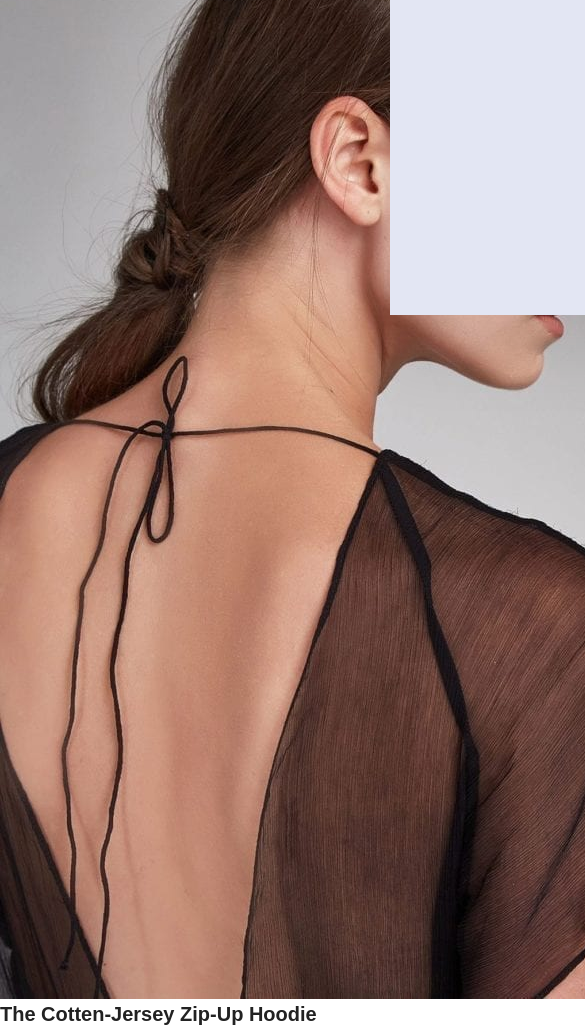
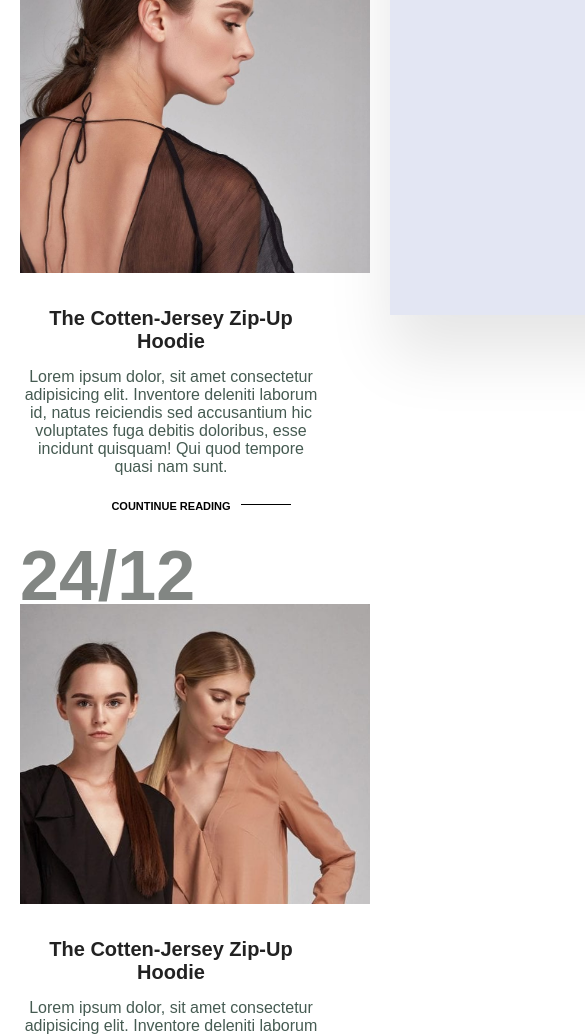
Before and after one commit to Praveenkr398/e-commerce-_Website, a plain HTML site: page blog.html in a window 390 px wide. Shown: the part 529-1565 px from the top of the page, 585 px wide, since content can reach past the window. Drawn offline with Linux system fonts and the light colour scheme.

Commit message:
styling our about and blog page

```diff
--- a/style.css
+++ b/style.css
@@ -599,6 +599,7 @@ footer .col a {
     font-weight: 600;
 }
 
+
 /* single product */
 
 #product-details{
@@ -659,6 +660,109 @@ footer .col a {
 #product-details .single-pro-details span{
     line-height: 25px;
 }
+
+
+/* Blog Page */
+#page-header.blog-header{
+ background-image: url(img/banner/b19.jpg);
+}
+#blog{
+    padding: 150px 150px 0 150px;
+}
+
+#blog .blog-box{
+    display: flex;
+    align-items: center;
+    width: 100%;
+    position: relative;
+    padding-bottom:90px ;
+}
+
+#blog .blog-img{
+    width: 50%;
+    margin-right: 40px;
+}
+
+#blog img{
+    width: 100%;
+    height: 300px;
+    object-fit: cover;
+}
+#blog .blog-details{
+    width: 50%;
+    padding-right: 48px;
+}
+
+#blog .blog-details a {
+    text-decoration: none;
+    font-size: 11px;
+    color: #000000;
+    font-weight: 700;
+    position: relative;
+    transition: 0.3s;
+}
+#blog .blog-details a::after{
+    content: "";
+    width: 50px;
+    height: 1px;
+    background-color: black;
+    position: absolute;
+    top: 4px;
+    right: -60px;
+}
+
+#blog .blog-details a:hover{
+    color: #088178;
+}
+
+#blog .blog-details a:hover::after{
+    background-color: #088;
+}
+
+#blog .blog-box h1{
+    position: absolute;
+    top: -60px;
+    left: 0;
+    font-size: 70px;
+    font-weight: 700;
+    color: #828683;
+    z-index: -1;
+}
+
+/* About Page */
+#page-header.about-header{
+    background-image: url(img/about/banner.png);
+}
+
+#about-head {
+    display: flex;
+    align-items: center;
+}
+#about-head img{
+    width: 50%;
+    height: auto;
+    border-radius: 30px;
+}
+#about-head div{
+    padding-left: 40px;
+}
+
+#about-app{
+    text-align: center;
+}
+
+#about-app .video{
+    width: 70%;
+    height: 70%;
+  margin: 30px auto 0 auto;
+}
+
+#about-app .video video{
+    width: 100%;
+    height: 100%;
+    border-radius: 20px;
+}
+
 
 /* start making responsive website */
 
@@ -843,4 +947,42 @@ footer .col a {
     #product-details .single-pro-details {
         width: 100%;
     }
+
+    /* blog page */
+    #blog{
+        padding: 100px 20px 0 20px;
+    }
+
+    #blog .blog-box {
+        display: flex;
+        flex-direction: column;
+        align-items: flex-start;
+    }
+    #blog .blog-img{
+        width: 100%;
+        margin-right: 0px;
+        margin-bottom: 30px;
+    }
+    #blog .blog-details {
+        width: 100%;
+        text-align: center;
+    }
+
+    /* about page */
+    #about-head{
+
+        flex-direction: column;
+    }
+
+    #about-head img{
+        width: 100%;
+        margin-bottom: 20px;
+    }
+
+    #about-head div{
+        padding-left: 0px;
+    }
+    #about-app video{
+        width: 100%;
+    }
 }
```
